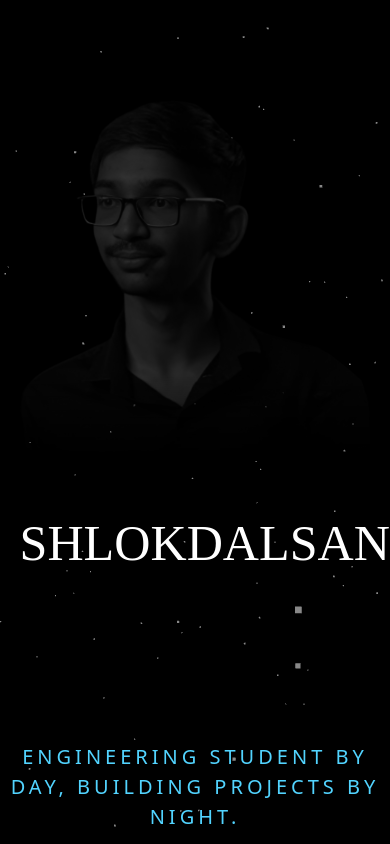
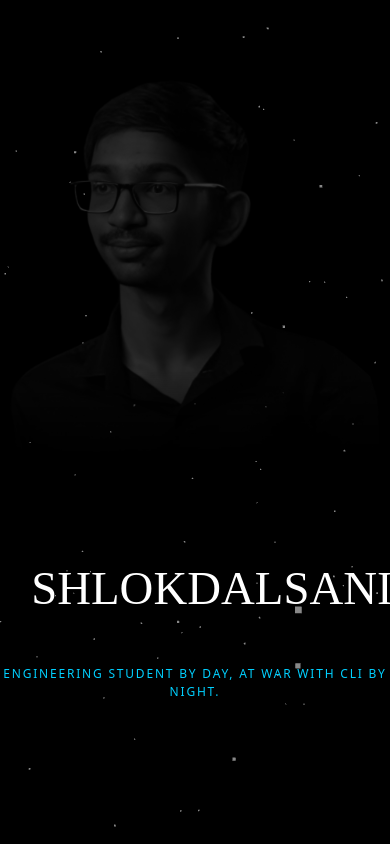
Before and after one commit to shlok377/portfolio, a React (Vite) app: page / in a window 390 px wide. Built offline with nearby package versions, Linux system fonts and the light colour scheme; a web font is replaced by a local one.

Commit message:
Responsiveness

```diff
--- a/src/App.jsx
+++ b/src/App.jsx
@@ -6,7 +6,23 @@ import ClickSpark from './components/ReactBits/ClickSpark';
 import { THEME_CONFIG } from './config';
 
 function App() {
-  const { colors, particles, image, title, tagline, sparks } = THEME_CONFIG;
+  const { colors, particles, image, title, tagline, sparks, breakpoints } = THEME_CONFIG;
+  const [isMobile, setIsMobile] = React.useState(false);
+
+  React.useEffect(() => {
+    const checkMobile = () => {
+      setIsMobile(window.innerWidth < breakpoints.mobile);
+    };
+    checkMobile();
+    window.addEventListener('resize', checkMobile);
+    return () => window.removeEventListener('resize', checkMobile);
+  }, [breakpoints.mobile]);
+
+  // Responsive values
+  const currentTitle = isMobile ? { ...title, ...title.mobile } : title;
+  const currentTagline = isMobile ? { ...tagline, ...tagline.mobile } : tagline;
+  const currentImage = isMobile ? { ...image, ...image.mobile } : image;
+  const currentImageYOffset = isMobile ? image.mobile.imageYOffset : colors.imageYOffset;
 
   return (
     <ClickSpark
@@ -43,7 +59,7 @@ function App() {
           <div
             style={{
               position: 'absolute',
-              top: title.topOffset,
+              top: currentTitle.topOffset,
               left: '50%',
               transform: 'translate(-50%, -50%)',
               width: '100%',
@@ -56,22 +72,22 @@ function App() {
           >
             <div
               style={{
-                width: `calc(100% - (2 * ${title.marginSides}))`,
-                height: title.height,
+                width: `calc(100% - (2 * ${currentTitle.marginSides}))`,
+                height: currentTitle.height,
                 pointerEvents: 'auto'
               }}
             >
               <TextPressure
-                text={title.text}
-                flex={title.flex}
-                alpha={title.alpha}
-                stroke={title.stroke}
-                width={title.width}
-                weight={title.weight}
-                italic={title.italic}
-                textColor={title.textColor}
-                strokeColor={title.strokeColor}
-                minFontSize={title.minFontSize}
+                text={currentTitle.text}
+                flex={currentTitle.flex}
+                alpha={currentTitle.alpha}
+                stroke={currentTitle.stroke}
+                width={currentTitle.width}
+                weight={currentTitle.weight}
+                italic={currentTitle.italic}
+                textColor={currentTitle.textColor}
+                strokeColor={currentTitle.strokeColor}
+                minFontSize={currentTitle.minFontSize}
               />
             </div>
 
@@ -79,26 +95,26 @@ function App() {
               initial={{ opacity: 0, y: tagline.animation.initialY }}
               animate={{ opacity: 1, y: 0 }}
               transition={{
-                duration: tagline.animation.duration,
-                delay: tagline.animation.delay
+                duration: currentTagline.animation.duration,
+                delay: currentTagline.animation.delay
               }}
               style={{
-                color: tagline.color,
-                fontSize: tagline.fontSize,
-                letterSpacing: tagline.letterSpacing,
-                marginTop: tagline.marginTop,
+                color: currentTagline.color,
+                fontSize: currentTagline.fontSize,
+                letterSpacing: currentTagline.letterSpacing,
+                marginTop: currentTagline.marginTop,
                 pointerEvents: 'auto'
               }}
               className="uppercase font-medium text-center relative"
             >
-              {tagline.text}
+              {currentTagline.text}
             </motion.div>
           </div>
 
           {/* Image Section */}
           <motion.div
             initial={{ opacity: 0, y: image.animation.initialY }}
-            animate={{ opacity: 1, y: colors.imageYOffset }}
+            animate={{ opacity: 1, y: currentImageYOffset }}
             transition={{
               duration: image.animation.duration,
               ease: image.animation.ease
@@ -109,10 +125,10 @@ function App() {
               src="img/me_transparent.png"
               alt="Shlok Dalsania"
               style={{
-                width: image.width,
-                height: image.height,
-                maxWidth: image.maxWidth,
-                maxHeight: image.maxHeight,
+                width: currentImage.width,
+                height: currentImage.height,
+                maxWidth: currentImage.maxWidth,
+                maxHeight: currentImage.maxHeight,
                 filter: `${colors.imageBrightness} ${colors.imageGrayscale}`,
                 maskImage: `linear-gradient(to bottom, black ${image.fadeStart}, transparent ${image.fadeEnd})`,
                 WebkitMaskImage: `linear-gradient(to bottom, black ${image.fadeStart}, transparent ${image.fadeEnd})`
--- a/src/config.js
+++ b/src/config.js
@@ -1,7 +1,7 @@
 export const THEME_CONFIG = {
   colors: {
     background: "#000000",
-    primary: "#52d4ff", // New Accent color
+    primary: "#00d0ff", // New Accent color
     text: "#ffffff",
     particles: ["#ffffff"],
     zinc: {
@@ -36,6 +36,11 @@ export const THEME_CONFIG = {
       initialY: 20,
         duration: 1,
         ease: "easeOut"
+      },
+      mobile: {
+        maxWidth: "95vw",
+        maxHeight: "60vh",
+        imageYOffset: "80px",
       }
       },
       title: {
@@ -51,11 +56,16 @@ export const THEME_CONFIG = {
       weight: true,
       italic: true,
       textColor: "#ffffff",
-    strokeColor: "#52d4ff",
+      strokeColor: "#00d0ff",
+      mobile: {
+        topOffset: "75%",
+        marginSides: "8vw",
+        minFontSize: 24,
+      }
       },
       tagline: {
-    text: "Engineering student by day, building projects by night.",
-    color: "#52d4ff", // Zinc-500 for a subtle look
+      text: "Engineering student by day, at war with CLI by night.",
+      color: "#00d0ff", // Zinc-500 for a subtle look
       fontSize: "20px",
       letterSpacing: "0.2em",
       marginTop: "224px",
@@ -63,10 +73,18 @@ export const THEME_CONFIG = {
         initialY: 10,
         duration: 1,
         delay: 0.5,
+      },
+      mobile: {
+        fontSize: "12px",
+        letterSpacing: "0.15em",
+        marginTop: "100px",
       }
       },
+      breakpoints: {
+      mobile: 768, // px
+      },
       sparks: {
-    color: "#52d4ff",
+    color: "#00d0ff",
     size: 27,
     radius: 75,
     count: 8,
```
Lines whose indentation alone changed are shown as unchanged.
